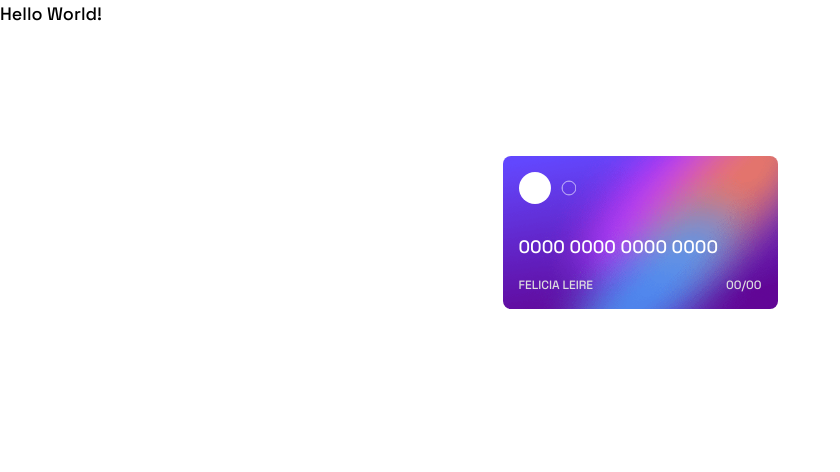
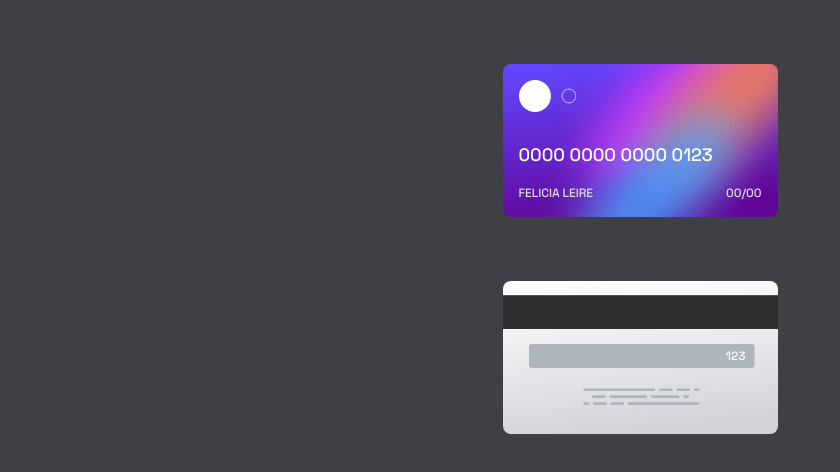
Before and after one commit to simoneclr/fm-card-details, a React (Create React App) app: page / in a window 1280 px wide. Shown: the top 472 px of the page, without its empty margins (0-840 px from the left). Built offline with nearby package versions, Linux system fonts and the light colour scheme.

Commit message:
Add component for Back of Card Preview

```diff
--- a/src/App.js
+++ b/src/App.js
@@ -1,12 +1,13 @@
+import CardPreviewBack from "./views/cards/CardPreviewBack";
 import CardPreviewFront from "./views/cards/CardPreviewFront";
 
 function App() {
   return (
-    <div className="font-grotesk text-lg">
-      Hello World!
+    <div className="h-screen font-grotesk text-lg bg-zinc-700">
+     <div className="container py-16 flex flex-col gap-16 justify-center items-center">
+        <CardPreviewFront number={"0000 0000 0000 0123"}/>
 
-      <div className="container py-32 flex justify-center">
-        <CardPreviewFront/>
+        <CardPreviewBack number={"0000 0000 0000 0123"}/>
       </div>
     </div>
   );
--- a/src/index.css
+++ b/src/index.css
@@ -12,4 +12,13 @@
 		@apply aspect-[1.8];
 		@apply rounded-lg;
 	}
+
+	.CardPreviewBack {
+		@apply bg-[url("./assets/images/bg-card-back.png")];
+		@apply bg-no-repeat;
+		@apply bg-cover;
+		@apply bg-center;
+		@apply aspect-[1.8];
+		@apply rounded-lg;
+	}
 }
--- /dev/null
+++ b/src/views/cards/CardPreviewBack.js
@@ -0,0 +1,22 @@
+// Displays a preview of the back of the credit card with the data inserted by the user
+function CardPreviewBack({number}) {
+
+	let renderedNumber = "000"
+
+	if (number) {
+		renderedNumber = number.substring(
+			Math.max(number.length - 3, 0),
+			number.length
+		)
+	}
+
+	return (
+		<div className="CardPreviewBack text-white w-[275px] p-4 relative">
+			<div className="uppercase text-right text-xs absolute top-[67px] right-[32px]">
+				{renderedNumber}
+			</div>
+		</div>
+	)
+}
+
+export default CardPreviewBack
```
Also changed, not shown: src/views/cards/CardPreviewFront.js (line endings or trailing spaces).
